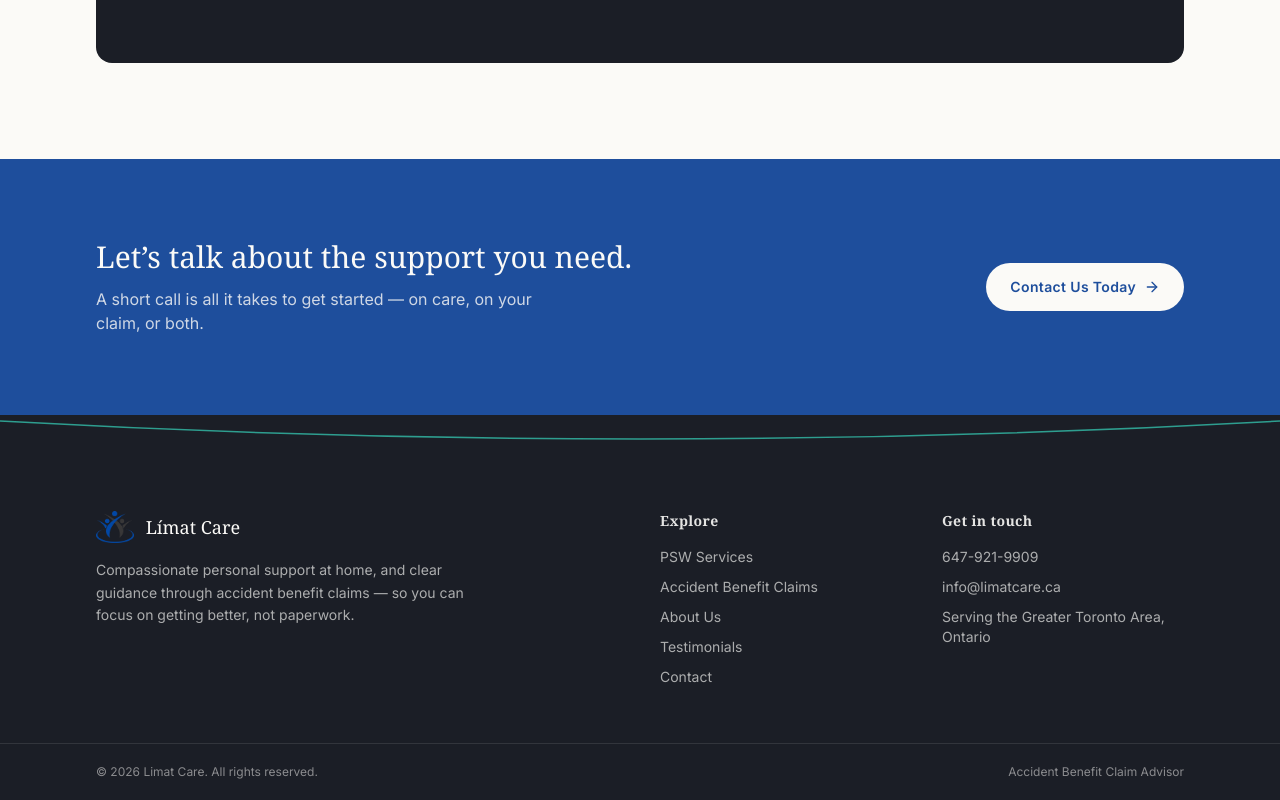
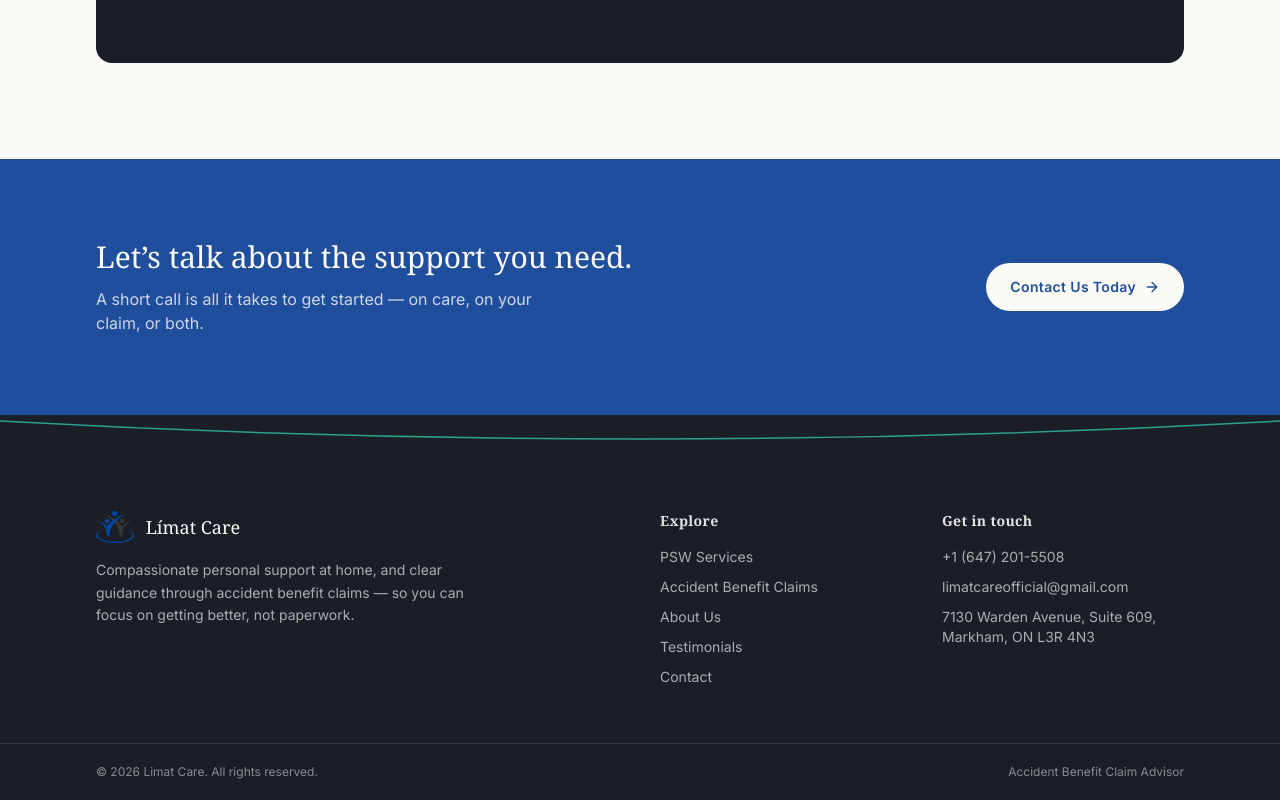
Before and after one commit to Akshan-Ajay/limat-care, a Next.js app: page / in a window 1280 px wide. Shown: the part 2184-2984 px from the top of the page. Built offline with nearby package versions, Linux system fonts and the light colour scheme.

Commit message:
Update contact information in Footer component

```diff
--- a/src/components/Footer.tsx
+++ b/src/components/Footer.tsx
@@ -44,16 +44,16 @@ export default function Footer() {
           </h3>
           <ul className="space-y-2.5 text-sm text-paper/65">
             <li>
-              <a href="tel:+16479219909" className="hover:text-heal transition-colors">
-                647-921-9909
+              <a href="tel:+16472015508" className="hover:text-heal transition-colors">
+                +1 (647) 201-5508
               </a>
             </li>
             <li>
-              <a href="mailto:info@limatcare.ca" className="hover:text-heal transition-colors">
-                info@limatcare.ca
+              <a href="mailto:limatcareofficial@gmail.com" className="hover:text-heal transition-colors">
+                limatcareofficial@gmail.com
               </a>
             </li>
-            <li className="text-paper/65">Serving the Greater Toronto Area, Ontario</li>
+            <li className="text-paper/65">7130 Warden Avenue, Suite 609, Markham, ON L3R 4N3</li>
           </ul>
         </div>
       </div>
```
